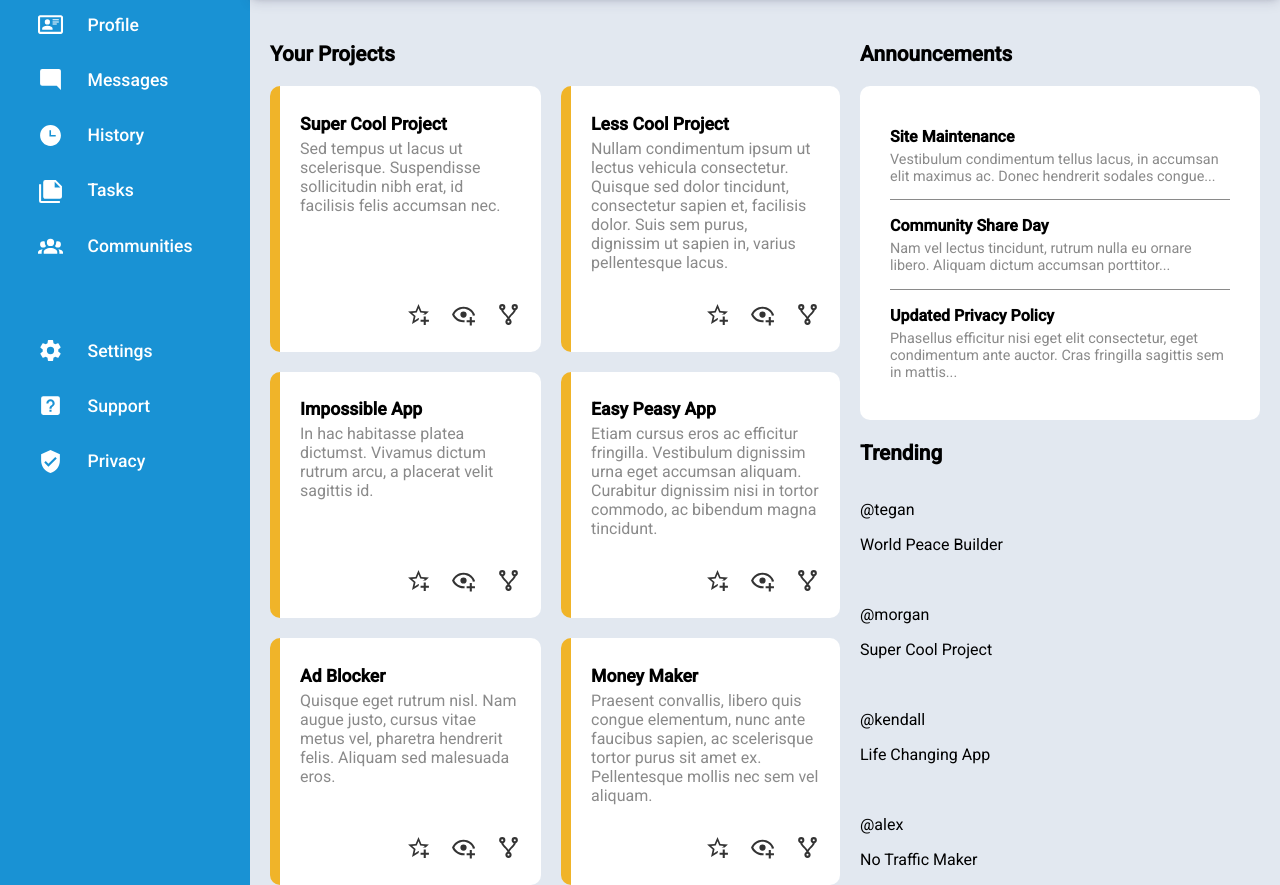
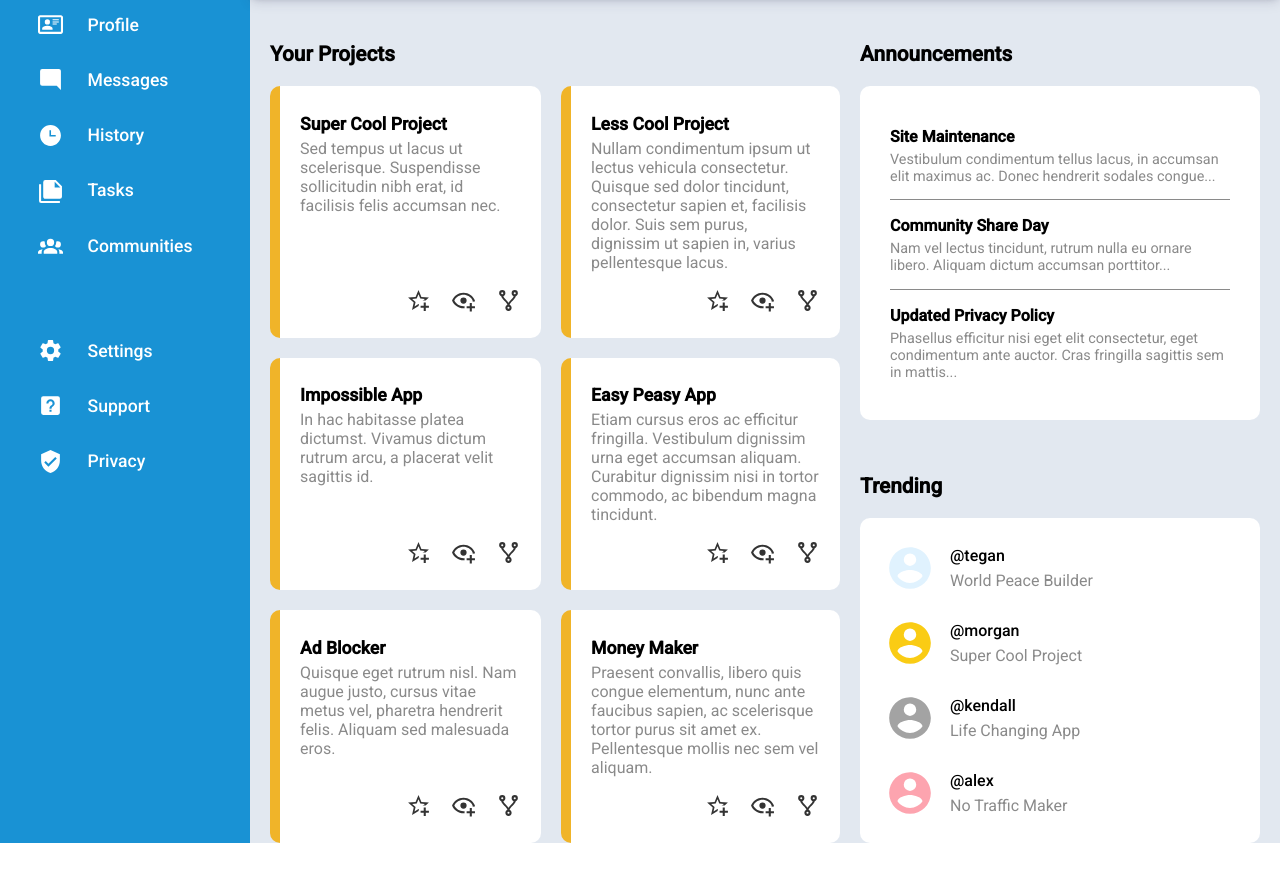
Before and after one commit to PersephoneXO/top-admin-dashboard, a plain HTML site: page index.html in a window 1280 px wide. Shown: the part 189-1074 px from the top of the page. After the commit the page ends 1032 px from the top, so only its background shows below. Drawn offline with Linux system fonts and the light colour scheme.

Commit message:
trending css grid finished

```diff
--- a/index.html
+++ b/index.html
@@ -184,7 +184,7 @@
                 </div>
             </div>
 
-
+            <div class="right-content-container">
                 <div class="announcement-cards">
                     <p id="atitle" class="main-titles">Announcements</p>
                     <div class="all-acards">
@@ -215,26 +215,29 @@
 
 
                 <div class="trending-cards">
-                <p class="main-titles">Trending</p>
+                    <p id="ttitle" class="main-titles">Trending</p>
+                    <div class="all-tcards">
                         <div class="tcard-layout">
-                    <img class="tcard-img" src="">
+                            <svg id="tcard1" class="tcard-img" xmlns="http://www.w3.org/2000/svg" viewBox="0 0 24 24"><path d="M12,19.2C9.5,19.2 7.29,17.92 6,16C6.03,14 10,12.9 12,12.9C14,12.9 17.97,14 18,16C16.71,17.92 14.5,19.2 12,19.2M12,5A3,3 0 0,1 15,8A3,3 0 0,1 12,11A3,3 0 0,1 9,8A3,3 0 0,1 12,5M12,2A10,10 0 0,0 2,12A10,10 0 0,0 12,22A10,10 0 0,0 22,12C22,6.47 17.5,2 12,2Z" /></svg>
                             <p class="tcard-name">@tegan</p>
                             <p class="tcard-text">World Peace Builder</p>
                         </div>
                         <div class="tcard-layout">
-                    <img class="tcard-img" src="">
+                            <svg id="tcard2" class="tcard-img" xmlns="http://www.w3.org/2000/svg" viewBox="0 0 24 24"><path d="M12,19.2C9.5,19.2 7.29,17.92 6,16C6.03,14 10,12.9 12,12.9C14,12.9 17.97,14 18,16C16.71,17.92 14.5,19.2 12,19.2M12,5A3,3 0 0,1 15,8A3,3 0 0,1 12,11A3,3 0 0,1 9,8A3,3 0 0,1 12,5M12,2A10,10 0 0,0 2,12A10,10 0 0,0 12,22A10,10 0 0,0 22,12C22,6.47 17.5,2 12,2Z" /></svg>
                             <p class="tcard-name">@morgan</p>
                             <p class="tcard-text">Super Cool Project</p>
                         </div>
                         <div class="tcard-layout">
-                    <img class="tcard-img" src="">
+                            <svg id="tcard3" class="tcard-img" xmlns="http://www.w3.org/2000/svg" viewBox="0 0 24 24"><path d="M12,19.2C9.5,19.2 7.29,17.92 6,16C6.03,14 10,12.9 12,12.9C14,12.9 17.97,14 18,16C16.71,17.92 14.5,19.2 12,19.2M12,5A3,3 0 0,1 15,8A3,3 0 0,1 12,11A3,3 0 0,1 9,8A3,3 0 0,1 12,5M12,2A10,10 0 0,0 2,12A10,10 0 0,0 12,22A10,10 0 0,0 22,12C22,6.47 17.5,2 12,2Z" /></svg>
                             <p class="tcard-name">@kendall</p>
                             <p class="tcard-text">Life Changing App</p>
                         </div>
                         <div class="tcard-layout">
-                    <img class="tcard-img" src="">
+                            <svg id="tcard4" class="tcard-img" xmlns="http://www.w3.org/2000/svg" viewBox="0 0 24 24"><path d="M12,19.2C9.5,19.2 7.29,17.92 6,16C6.03,14 10,12.9 12,12.9C14,12.9 17.97,14 18,16C16.71,17.92 14.5,19.2 12,19.2M12,5A3,3 0 0,1 15,8A3,3 0 0,1 12,11A3,3 0 0,1 9,8A3,3 0 0,1 12,5M12,2A10,10 0 0,0 2,12A10,10 0 0,0 12,22A10,10 0 0,0 22,12C22,6.47 17.5,2 12,2Z" /></svg>
                             <p class="tcard-name">@alex</p>
                             <p class="tcard-text">No Traffic Maker</p>
+                        </div>
+                    </div>
                 </div>
             </div>
 
--- a/styles.css
+++ b/styles.css
@@ -222,14 +222,21 @@ body{
     grid-area: mcc;
     background-color: #e2e8f0;
     display: grid;
-    grid-template-areas: "pc ac"
-    "pc tc";
+    grid-template-areas: "pc rcc"
+    "pc rcc";
     padding-inline: 20px;
     padding-top: 25px;
     column-gap: 20px;
     max-width: 100vw;
 }
 
+.right-content-container{
+    grid-area: rcc;
+    display: grid;
+    grid-template-areas: "ac"
+    "tc";
+    align-content: space-between;
+}
 
 /*projects*/
 .projects-cards{
@@ -330,6 +337,7 @@ body{
     row-gap: 20px;
     min-width: min-content;
     max-width: 400px;
+    max-height: fit-content;
 }
 
 #atitle{
@@ -371,7 +379,72 @@ body{
 
 
 
-
+/*trending*/
 .trending-cards{
     grid-area: tc;
+    display: grid;
+    grid-template-rows: min-content min-content;
+    grid-template-areas: "tt"
+    "atc";
+    row-gap: 20px;
+    min-width: min-content;
+    max-width: 400px;
 }
+
+#ttitle{
+    grid-area: tt;
+}
+
+.all-tcards{
+    grid-area: atc;
+    background-color: #ffffff;
+    padding-inline: 25px;
+    padding-top: 25px;
+    padding-bottom: 25px;
+    border-radius: 10px;
+    display: grid;
+    row-gap: 25px;
+}
+
+.tcard-layout{
+    display: grid;
+    grid-template-rows: min-content min-content;
+    grid-template-columns: min-content auto;
+    grid-template-areas: "ti tn"
+    "ti tt";
+    align-items: center;
+    column-gap: 15px;
+}
+
+.tcard-name{
+    font-weight: 500;
+    grid-area: tn;
+    margin: 0;
+}
+
+.tcard-text{
+    color: #8a8a8a;
+    grid-area: tt;
+    margin: 0;
+}
+
+.tcard-img{
+    height: 50px;
+    grid-area: ti;
+}
+
+#tcard1{
+    fill: #e0f2fe;
+}
+
+#tcard2{
+    fill: #facc14;
+}
+
+#tcard3{
+    fill: #a3a3a3;
+}
+
+#tcard4{
+    fill: #fda4af;
+}
```
Lines whose indentation alone changed are shown as unchanged.
